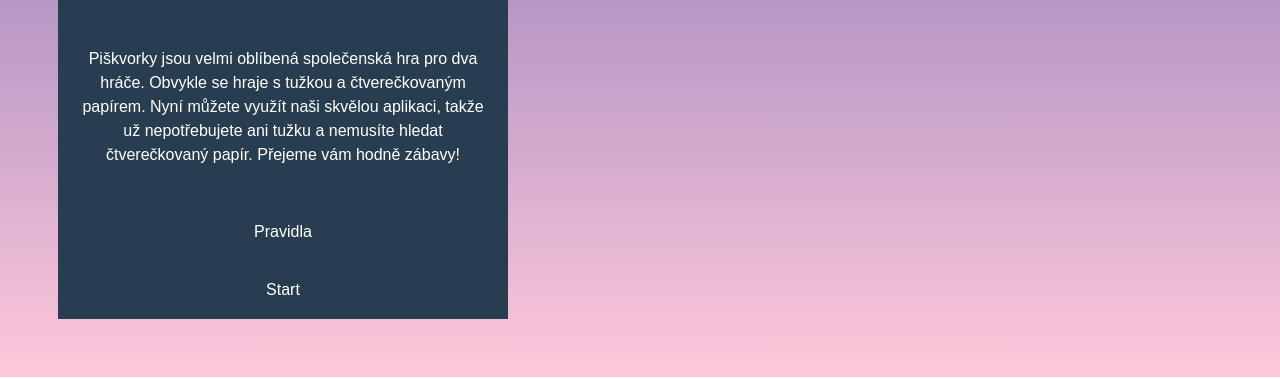
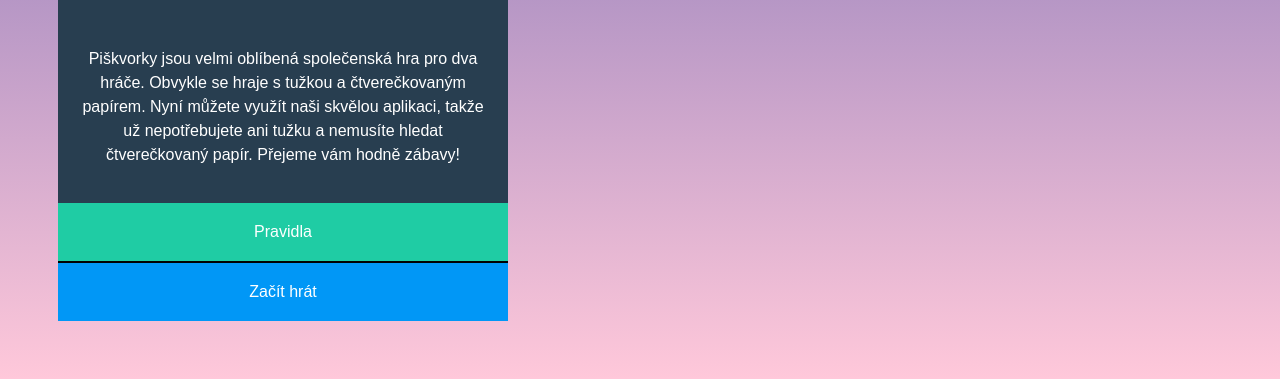
Before and after one commit to maholom/piskvorky, a plain HTML site: page index.html in a window 1280 px wide. Shown: the part 446-825 px from the top of the page. Drawn offline with Linux system fonts and the light colour scheme.

Commit message:
Podbarveni tlacitek

```diff
--- a/index.html
+++ b/index.html
@@ -23,7 +23,7 @@
 <div>
 <ul class="odkazy">
   <li class="pravidla"><a href="index.html">Pravidla</a></li>
-  <li class="start"><a href="index.html">Start</a></li>
+  <li class="start"><a href="index.html">Začít hrát</a></li>
 </ul>
 </div>
 
--- a/style.css
+++ b/style.css
@@ -50,3 +50,20 @@ body {
   font-family: Arial, Helvetica, sans-serif;
   color:  #ffffff
 }
+
+.pravidla {
+  border-bottom: 2px solid black;
+  background-color: #1fcca4;
+}
+
+.pravidla a:hover {
+  background-color: #1cbb96;
+}
+
+.start {
+  background-color: #0197f6;
+}
+
+.start a:hover {
+  background-color: #0090e9;
+}
```
